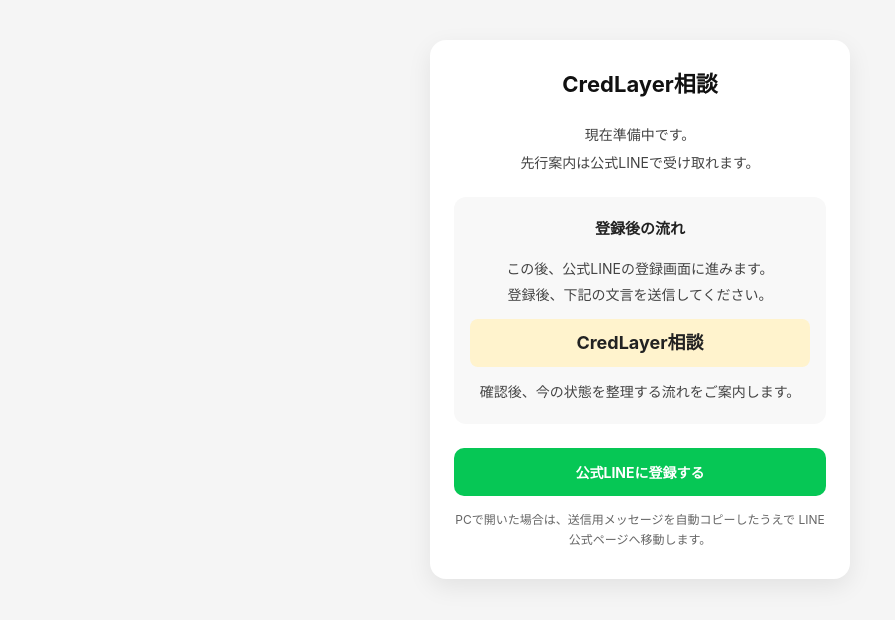
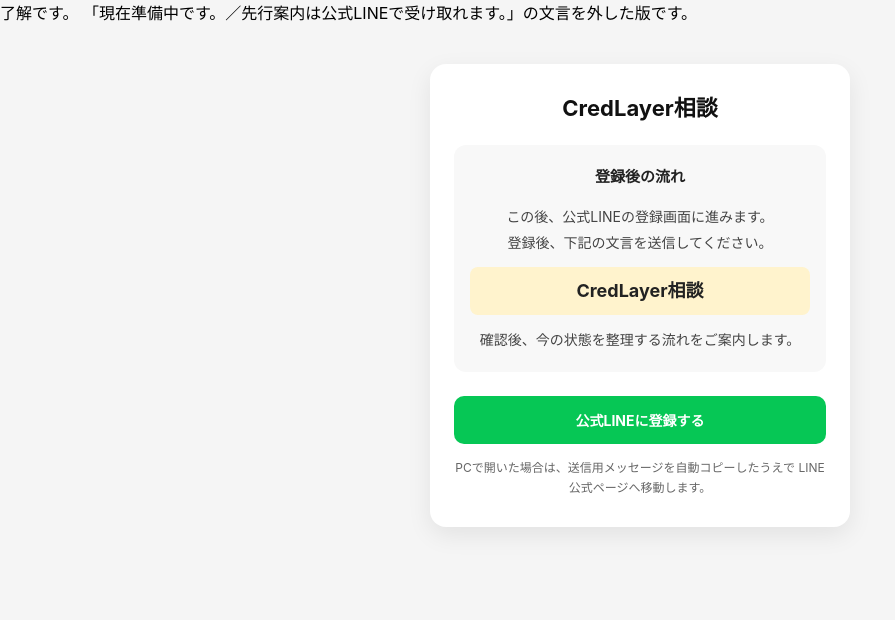
Before and after one commit to awabota/clre, a plain HTML site: page index.html in a window 1280 px wide. Shown: the whole page, without its empty margins (0-895 px from the left). Drawn offline with Linux system fonts and the light colour scheme.

Commit message:
Update index.html

```diff
--- a/index.html
+++ b/index.html
@@ -1,3 +1,6 @@
+了解です。
+「現在準備中です。／先行案内は公式LINEで受け取れます。」の文言を外した版です。
+
 <!DOCTYPE html>
 <html lang="ja">
 <head>
@@ -44,14 +47,6 @@
   max-width: 320px;
   word-break: normal;
   overflow-wrap: anywhere;
-}
-
-.text {
-  font-size: 14px;
-  line-height: 2;
-  color: #444;
-  margin-bottom: 20px;
-  text-align: center;
 }
 
 .guide {
@@ -137,11 +132,6 @@
 <div class="container">
   <div class="content">
     <div class="title">CredLayer相談</div>
-
-    <div class="text">
-      現在準備中です。<br>
-      先行案内は公式LINEで受け取れます。
-    </div>
 
     <div class="guide">
       <strong>登録後の流れ</strong>
```
